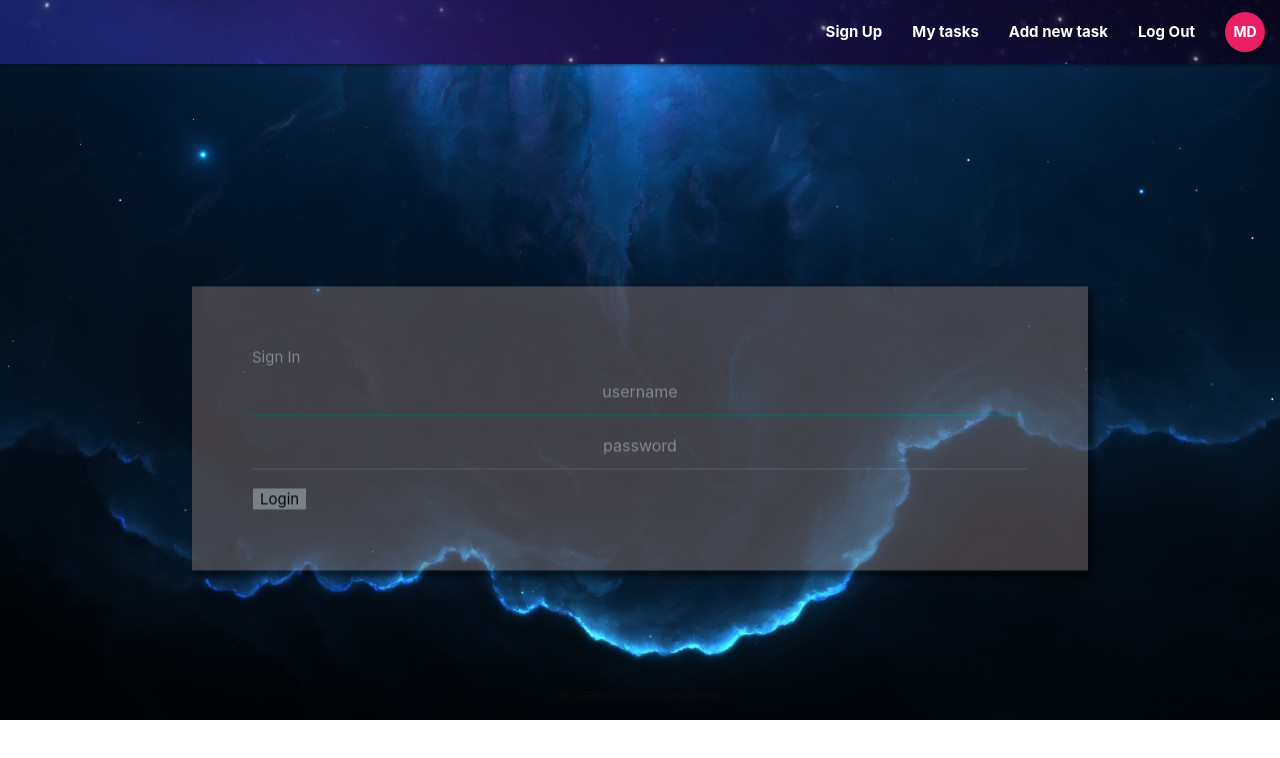
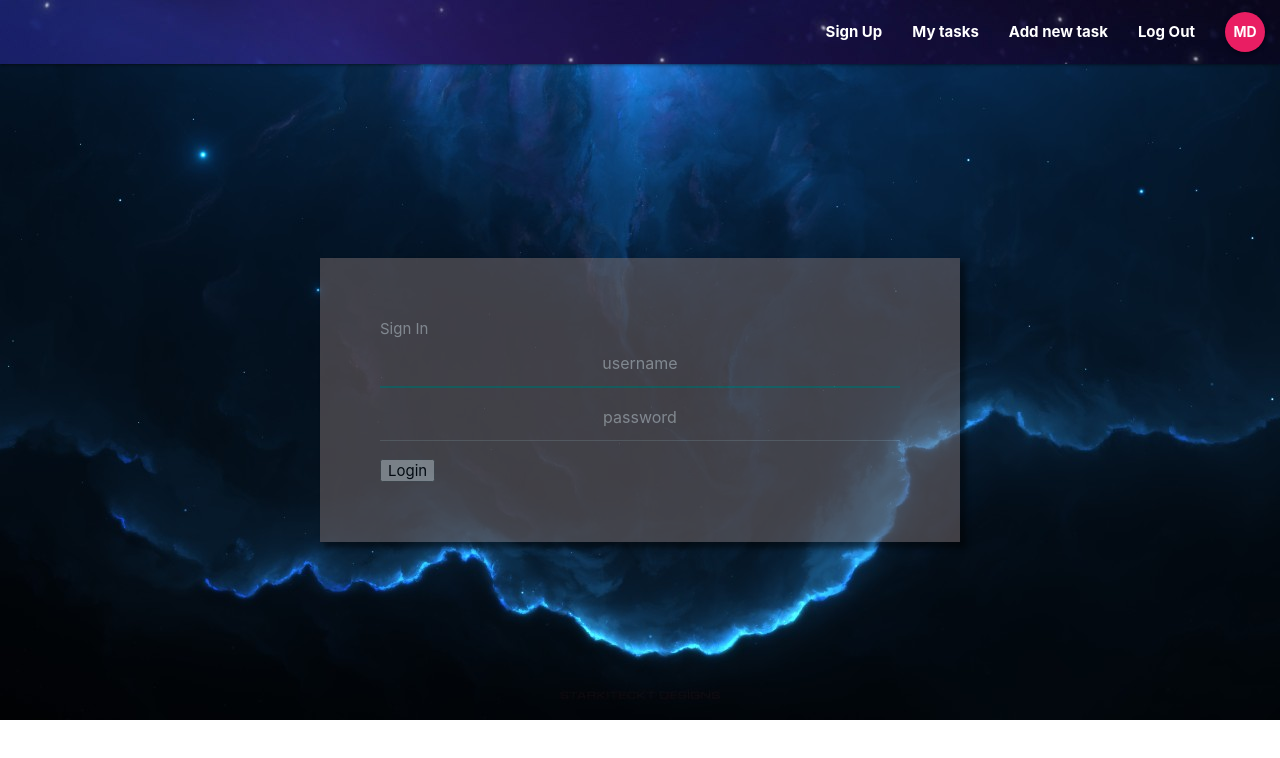
Before and after one commit to MD1010/reactToDo, a React (Create React App) app in the folder react-to-do/: page /SignIn in a window 1280 px wide. Shown: the top 758 px of the page. Built offline with nearby package versions, Linux system fonts and the light colour scheme.

Commit message:
fixed style

```diff
--- a/react-to-do/src/components/Authentication/SignIn.js
+++ b/react-to-do/src/components/Authentication/SignIn.js
@@ -29,7 +29,7 @@ class SignIn extends Component {
     render() {
         let { formErrors } = this.state
         return (
-            <form onSubmit={this.submitForm}>
+            <form className="form" onSubmit={this.submitForm}>
             <div className="title">Sign In</div>
                 <input className="username field" spellCheck="false" autoComplete="off" className="input-bar" placeholder="username" type="text" id="userName" value={this.state.userName} onChange={this.handleChange} maxLength="13"></input>
                 <input className="password field" spellCheck="false" autoComplete="off" className="input-bar" placeholder="password" type="password" id="password" value={this.state.password} onChange={this.handleChange} maxLength="13"></input>
--- a/react-to-do/src/components/Authentication/SignUp.js
+++ b/react-to-do/src/components/Authentication/SignUp.js
@@ -108,7 +108,7 @@ class SignUp extends Component {
     render() {
         let { formErrors } = this.state
         return (
-            <form onSubmit={this.submitForm}>
+            <form className="form" onSubmit={this.submitForm}>
                 <div className="title">Sign Up</div>
                 <input className="username field" spellCheck="false" autoComplete="off" className={formErrors.userName.length > 0 ? "error" : "input-bar"} placeholder="username" type="text" id="userName" value={this.state.userName} onChange={this.handleChange} maxLength="13"></input>
                 <label className="error-label">{formErrors.userName}</label>
--- a/react-to-do/src/styles/app.css
+++ b/react-to-do/src/styles/app.css
@@ -1,4 +1,5 @@
 html{
     background-repeat: no-repeat;
     background-image: url("../img/background.jpg");
+    background-size: cover;
 }
--- a/react-to-do/src/styles/login.css
+++ b/react-to-do/src/styles/login.css
@@ -15,19 +15,18 @@ body{
     color:red;
     font-weight: bold;
 }
-form{
+.form{
     width: 50%;
     /* display: block; */
     background: rgb(126, 112, 112);
     box-shadow: 5px 5px 5px 1px;
     padding: 60px;
-    width: 70%;
     opacity: 0.5;
     position: absolute;
-    left:50%;
-    top:50%;
-    transform: translate(-50%,-40%);
-    /* text-align: center; */
+    top: 50%;
+    left: 50%;
+    margin-right: -50%;
+    transform: translate(-50%, -50%)
 }
 
 div.title{
```
